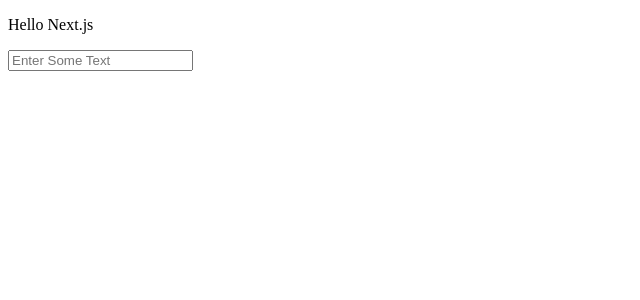
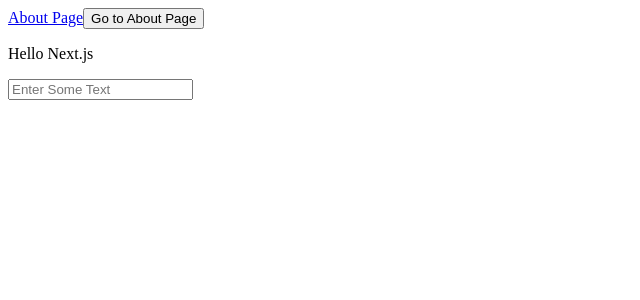
Before and after one commit to karolbulwin/hello-next, a Next.js app: page / in a window 1280 px wide. Shown: the top 300 px of the page, without its empty margins (0-640 px from the left). Built offline with nearby package versions, Linux system fonts and the light colour scheme.

Commit message:
Navigate Between Pages

```diff
--- a/pages/index.js
+++ b/pages/index.js
@@ -1,5 +1,14 @@
+import Link from "next/link";
+
 const Index = () => (
   <div>
+    <Link href="/about">
+      <a title="About Page">About Page</a>
+    </Link>
+    <Link href="/about">
+      <button>Go to About Page</button>
+    </Link>
+
     <p>Hello Next.js</p>
     <input placeholder="Enter Some Text" />
   </div>
```
